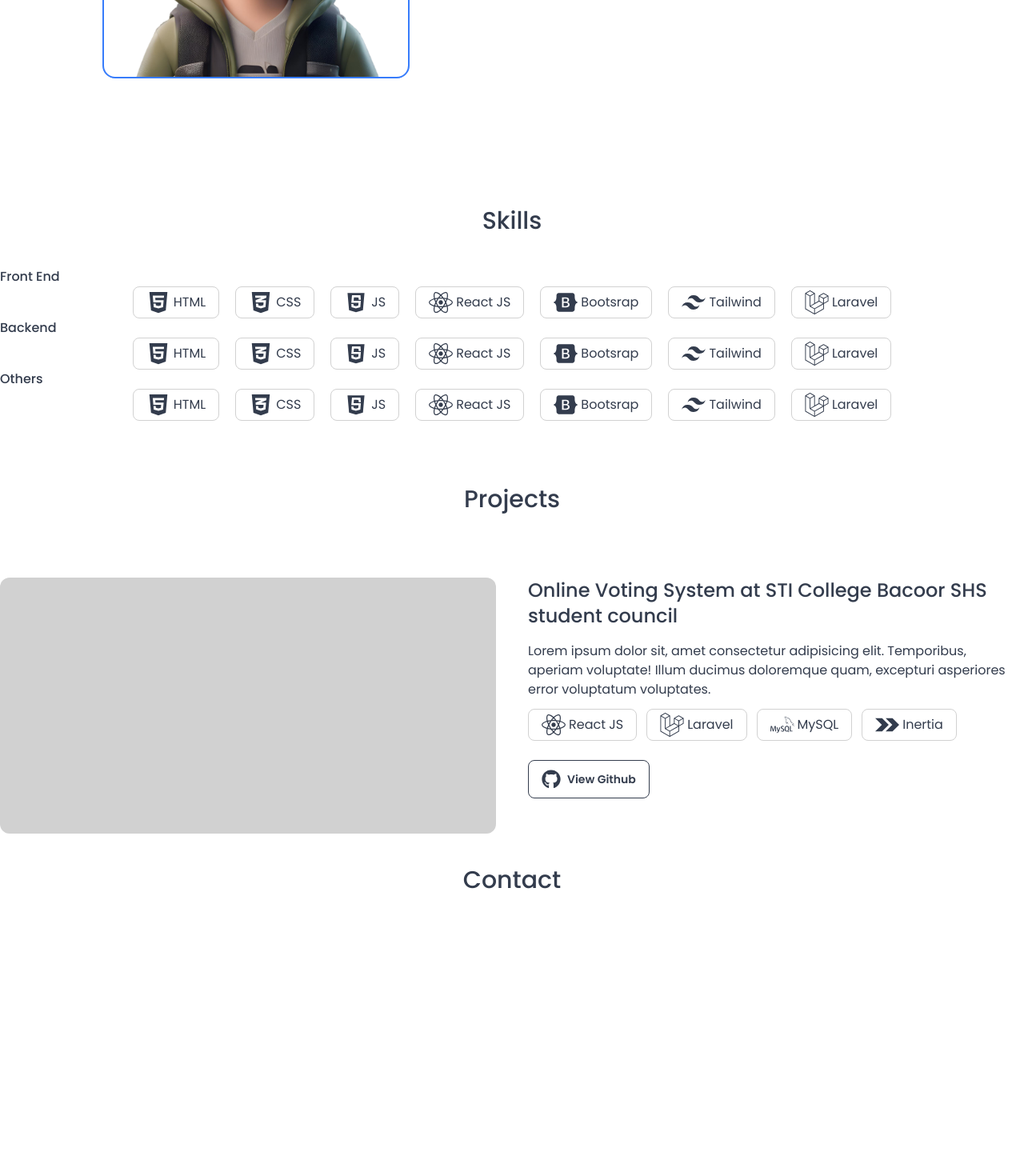
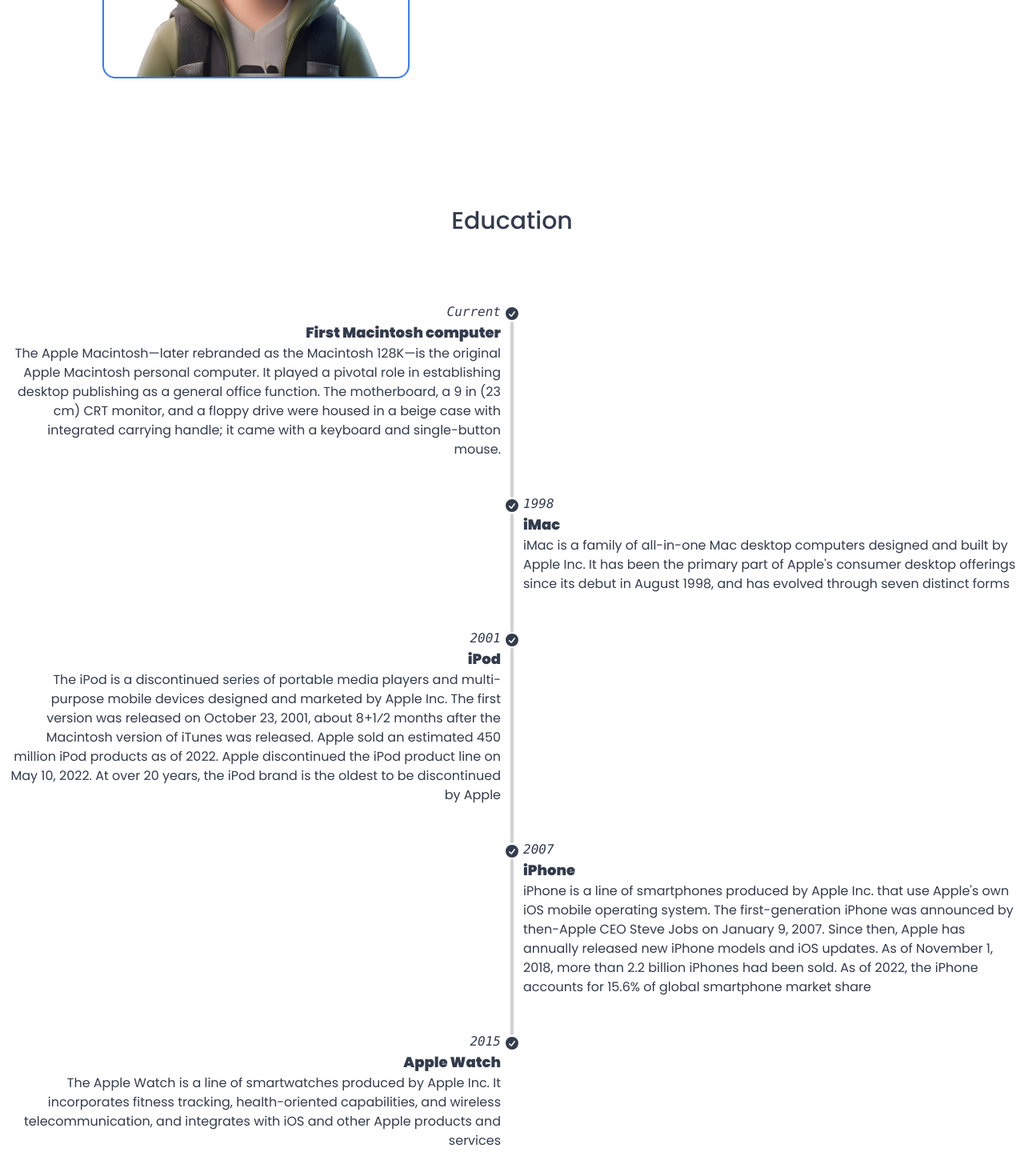
Before and after one commit to MarkMallari16/portfolio-website, a React (Vite) app: page / in a window 1280 px wide. Shown: the part 1326-2796 px from the top of the page at 80% size. Before the commit the page ends 2447 px from the top, so only its background shows below. Built offline with nearby package versions, Linux system fonts and the light colour scheme.

Commit message:
timeline

```diff
--- a/src/components/About.jsx
+++ b/src/components/About.jsx
@@ -17,6 +17,71 @@ function About() {
           </p>
         </div>
       </div>
+
+
+      <div className=' mt-40'>
+      <h1 className='text-center mb-20 text-3xl font-medium'>Education</h1>
+        <ul className="timeline timeline-snap-icon max-md:timeline-compact timeline-vertical">
+          <li>
+            <div className="timeline-middle">
+              <svg xmlns="http://www.w3.org/2000/svg" viewBox="0 0 20 20" fill="currentColor" className="h-5 w-5"><path fillRule="evenodd" d="M10 18a8 8 0 100-16 8 8 0 000 16zm3.857-9.809a.75.75 0 00-1.214-.882l-3.483 4.79-1.88-1.88a.75.75 0 10-1.06 1.061l2.5 2.5a.75.75 0 001.137-.089l4-5.5z" clipRule="evenodd" /></svg>
+            </div>
+            <div className="timeline-start md:text-end mb-10">
+              <time className="font-mono italic">Current</time>
+              <div className="text-lg font-black">First Macintosh computer</div>
+              The Apple Macintosh—later rebranded as the Macintosh 128K—is the original Apple Macintosh personal computer. It played a pivotal role in establishing desktop publishing as a general office function. The motherboard, a 9 in (23 cm) CRT monitor, and a floppy drive were housed in a beige case with integrated carrying handle; it came with a keyboard and single-button mouse.
+            </div>
+            <hr />
+          </li>
+          <li>
+            <hr />
+            <div className="timeline-middle">
+              <svg xmlns="http://www.w3.org/2000/svg" viewBox="0 0 20 20" fill="currentColor" className="h-5 w-5"><path fillRule="evenodd" d="M10 18a8 8 0 100-16 8 8 0 000 16zm3.857-9.809a.75.75 0 00-1.214-.882l-3.483 4.79-1.88-1.88a.75.75 0 10-1.06 1.061l2.5 2.5a.75.75 0 001.137-.089l4-5.5z" clipRule="evenodd" /></svg>
+            </div>
+            <div className="timeline-end mb-10">
+              <time className="font-mono italic">1998</time>
+              <div className="text-lg font-black">iMac</div>
+              iMac is a family of all-in-one Mac desktop computers designed and built by Apple Inc. It has been the primary part of Apple's consumer desktop offerings since its debut in August 1998, and has evolved through seven distinct forms
+            </div>
+            <hr />
+          </li>
+          <li>
+            <hr />
+            <div className="timeline-middle">
+              <svg xmlns="http://www.w3.org/2000/svg" viewBox="0 0 20 20" fill="currentColor" className="h-5 w-5"><path fillRule="evenodd" d="M10 18a8 8 0 100-16 8 8 0 000 16zm3.857-9.809a.75.75 0 00-1.214-.882l-3.483 4.79-1.88-1.88a.75.75 0 10-1.06 1.061l2.5 2.5a.75.75 0 001.137-.089l4-5.5z" clipRule="evenodd" /></svg>
+            </div>
+            <div className="timeline-start md:text-end mb-10">
+              <time className="font-mono italic">2001</time>
+              <div className="text-lg font-black">iPod</div>
+              The iPod is a discontinued series of portable media players and multi-purpose mobile devices designed and marketed by Apple Inc. The first version was released on October 23, 2001, about 8+1⁄2 months after the Macintosh version of iTunes was released. Apple sold an estimated 450 million iPod products as of 2022. Apple discontinued the iPod product line on May 10, 2022. At over 20 years, the iPod brand is the oldest to be discontinued by Apple
+            </div>
+            <hr />
+          </li>
+          <li>
+            <hr />
+            <div className="timeline-middle">
+              <svg xmlns="http://www.w3.org/2000/svg" viewBox="0 0 20 20" fill="currentColor" className="h-5 w-5"><path fillRule="evenodd" d="M10 18a8 8 0 100-16 8 8 0 000 16zm3.857-9.809a.75.75 0 00-1.214-.882l-3.483 4.79-1.88-1.88a.75.75 0 10-1.06 1.061l2.5 2.5a.75.75 0 001.137-.089l4-5.5z" clipRule="evenodd" /></svg>
+            </div>
+            <div className="timeline-end mb-10">
+              <time className="font-mono italic">2007</time>
+              <div className="text-lg font-black">iPhone</div>
+              iPhone is a line of smartphones produced by Apple Inc. that use Apple's own iOS mobile operating system. The first-generation iPhone was announced by then-Apple CEO Steve Jobs on January 9, 2007. Since then, Apple has annually released new iPhone models and iOS updates. As of November 1, 2018, more than 2.2 billion iPhones had been sold. As of 2022, the iPhone accounts for 15.6% of global smartphone market share
+            </div>
+            <hr />
+          </li>
+          <li>
+            <hr />
+            <div className="timeline-middle">
+              <svg xmlns="http://www.w3.org/2000/svg" viewBox="0 0 20 20" fill="currentColor" className="h-5 w-5"><path fillRule="evenodd" d="M10 18a8 8 0 100-16 8 8 0 000 16zm3.857-9.809a.75.75 0 00-1.214-.882l-3.483 4.79-1.88-1.88a.75.75 0 10-1.06 1.061l2.5 2.5a.75.75 0 001.137-.089l4-5.5z" clipRule="evenodd" /></svg>
+            </div>
+            <div className="timeline-start md:text-end mb-10">
+              <time className="font-mono italic">2015</time>
+              <div className="text-lg font-black">Apple Watch</div>
+              The Apple Watch is a line of smartwatches produced by Apple Inc. It incorporates fitness tracking, health-oriented capabilities, and wireless telecommunication, and integrates with iOS and other Apple products and services
+            </div>
+          </li>
+        </ul>
+      </div>
     </div>
   )
 }
--- a/src/components/Contact.jsx
+++ b/src/components/Contact.jsx
@@ -2,8 +2,37 @@ import React from 'react'
 
 function Contact() {
   return (
-    <div className='h-1/2 mt-10 mx-auto lg:max-w-7xl'>
+    <div className=' my-10 mx-auto lg:max-w-7xl'>
       <div className='text-medium text-center text-3xl font-medium'>Contact</div>
+
+      <div className='grid grid-cols-1 lg:grid-cols-2 mt-10 gap-10'>
+        <div className=' w-full h-full bg-base-300 rounded-2xl'>
+
+        </div>
+        <div className='w-full'>
+          <div className='mb-4'>
+            <h1 className='text-3xl'>Contact Me!</h1>
+          </div>
+          <div className='mb-4'>
+
+            <input type="text" placeholder="Enter your Name" className="input input-bordered w-full" />
+          </div>
+          <div className='mb-4'>
+            <input type="text" placeholder="Enter your Email" className="input input-bordered w-full" />
+          </div>
+          <div className='mb-4'>
+            <textarea className="textarea textarea-bordered w-full resize-none h-40" placeholder="Enter your Message"></textarea>
+
+          </div>
+          <button className='btn btn-secondary'>Send Message
+            <svg xmlns="http://www.w3.org/2000/svg" fill="none" viewBox="0 0 24 24" strokeWidth={1.5} stroke="currentColor" className="size-5">
+              <path strokeLinecap="round" strokeLinejoin="round" d="M6 12 3.269 3.125A59.769 59.769 0 0 1 21.485 12 59.768 59.768 0 0 1 3.27 20.875L5.999 12Zm0 0h7.5" />
+            </svg>
+
+          </button>
+        </div>
+
+      </div>
     </div>
   )
 }
--- a/src/components/ScrollBtn.jsx
+++ b/src/components/ScrollBtn.jsx
@@ -1,5 +1,5 @@
 import React, { useEffect, useState } from 'react'
-
+import { motion } from 'framer-motion'
 function ScrollBtn() {
     const [scrollVisible, setIsScrollVisible] = useState(false);
 
@@ -25,13 +25,15 @@ function ScrollBtn() {
         };
     }, []);
     return (
-        <div className={`fixed bottom-0 right-0 me-10 mb-10 ${scrollVisible ? '' : 'hidden'} transition-all ease-in-out`}>
+        <motion.div
+            initial={{ opacity: 0 }}
+            animate={{ opacity: scrollVisible ? 1 : 0}} className={`fixed bottom-0 right-0 me-10 mb-10 transition-all ease-in-out`}>
             <button onClick={scrollToTop} className="btn bg-secondary text-white">
                 <svg xmlns="http://www.w3.org/2000/svg" viewBox="0 0 24 24" fill="currentColor" className="size-6">
                     <path fillRule="evenodd" d="M11.47 2.47a.75.75 0 0 1 1.06 0l7.5 7.5a.75.75 0 1 1-1.06 1.06l-6.22-6.22V21a.75.75 0 0 1-1.5 0V4.81l-6.22 6.22a.75.75 0 1 1-1.06-1.06l7.5-7.5Z" clipRule="evenodd" />
                 </svg>
             </button>
-        </div>
+        </motion.div>
     )
 }
 
--- a/src/components/Skills.jsx
+++ b/src/components/Skills.jsx
@@ -39,10 +39,10 @@ function Skills() {
             languageName: 'Laravel'
         }]
     return (
-        <div className='mt-40 mx-auto lg:max-w-7xl mb-20'>
+        <div className='mt-40 mx-auto lg:max-w-7xl mb-20 h-1/2 '>
             <div className='text-medium text-center text-3xl font-medium'>Skills</div>
             <div className='mt-10'>
-                <h1 className='font-medium'>Front End</h1>
+
                 <div className='flex gap-5 justify-center flex-wrap'>
 
                     {
@@ -53,7 +53,7 @@ function Skills() {
                 </div>
             </div>
             <div>
-                <h1 className='font-medium'>Backend</h1>
+
                 <div className='flex gap-5 justify-center flex-wrap'>
 
                     {
@@ -65,7 +65,7 @@ function Skills() {
             </div>
 
             <div>
-                <h1 className='font-medium'>Others</h1>
+
                 <div className='flex gap-5 justify-center flex-wrap'>
 
                     {
```
